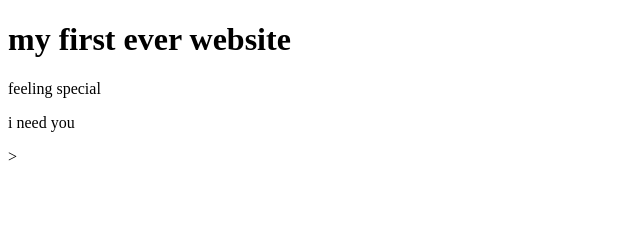
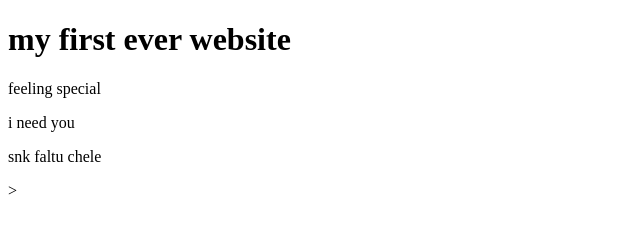
Before and after one commit to ncshapla/my-web, a plain HTML site: page index.html in a window 1280 px wide. Shown: the whole page, without its empty margins (0-640 px from the left). Drawn offline with Linux system fonts and the light colour scheme.

Commit message:
add everything

```diff
--- a/index.html
+++ b/index.html
@@ -11,4 +11,5 @@
     <h1>my first ever website</h1>
   <p>feeling special</p>
   <p>i need you</p>
+  <p>snk faltu chele</p>
 </body>>
```
